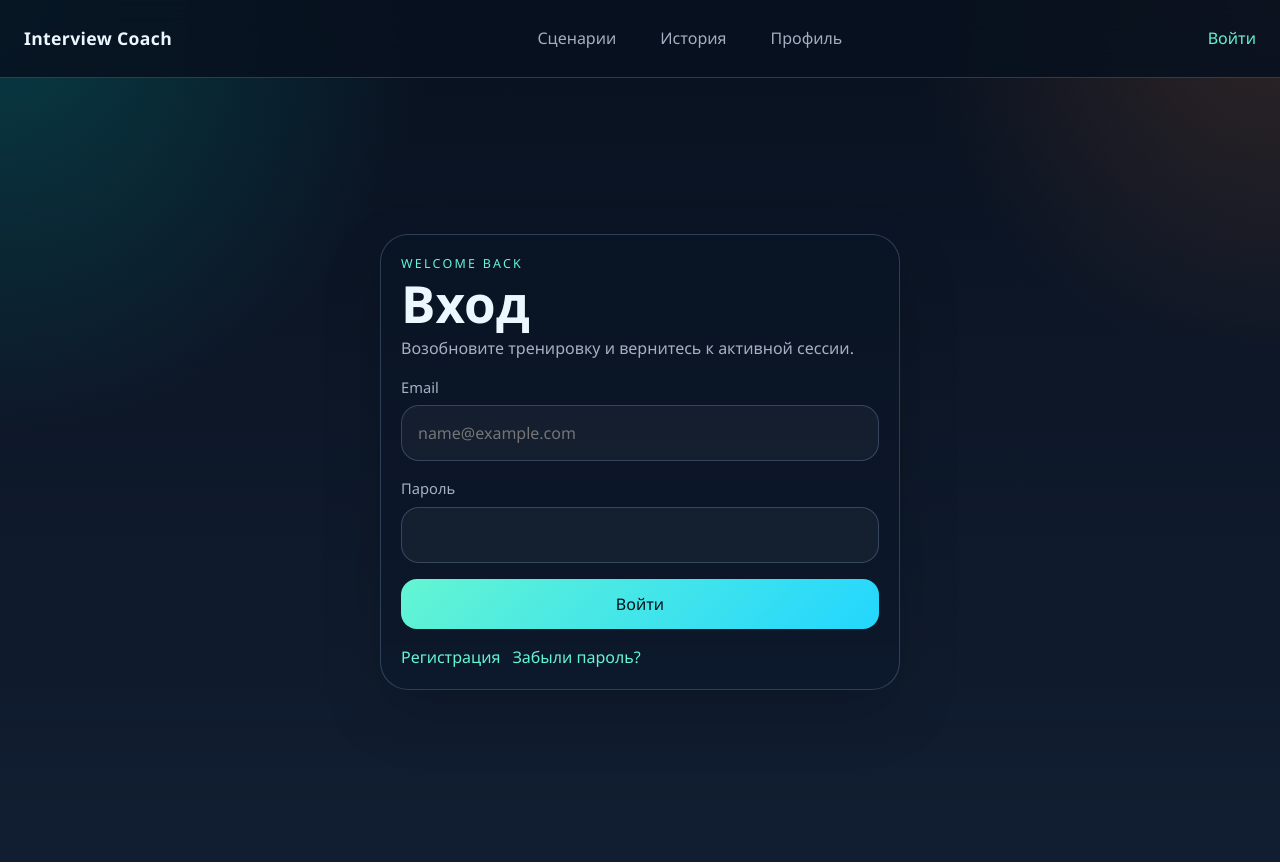
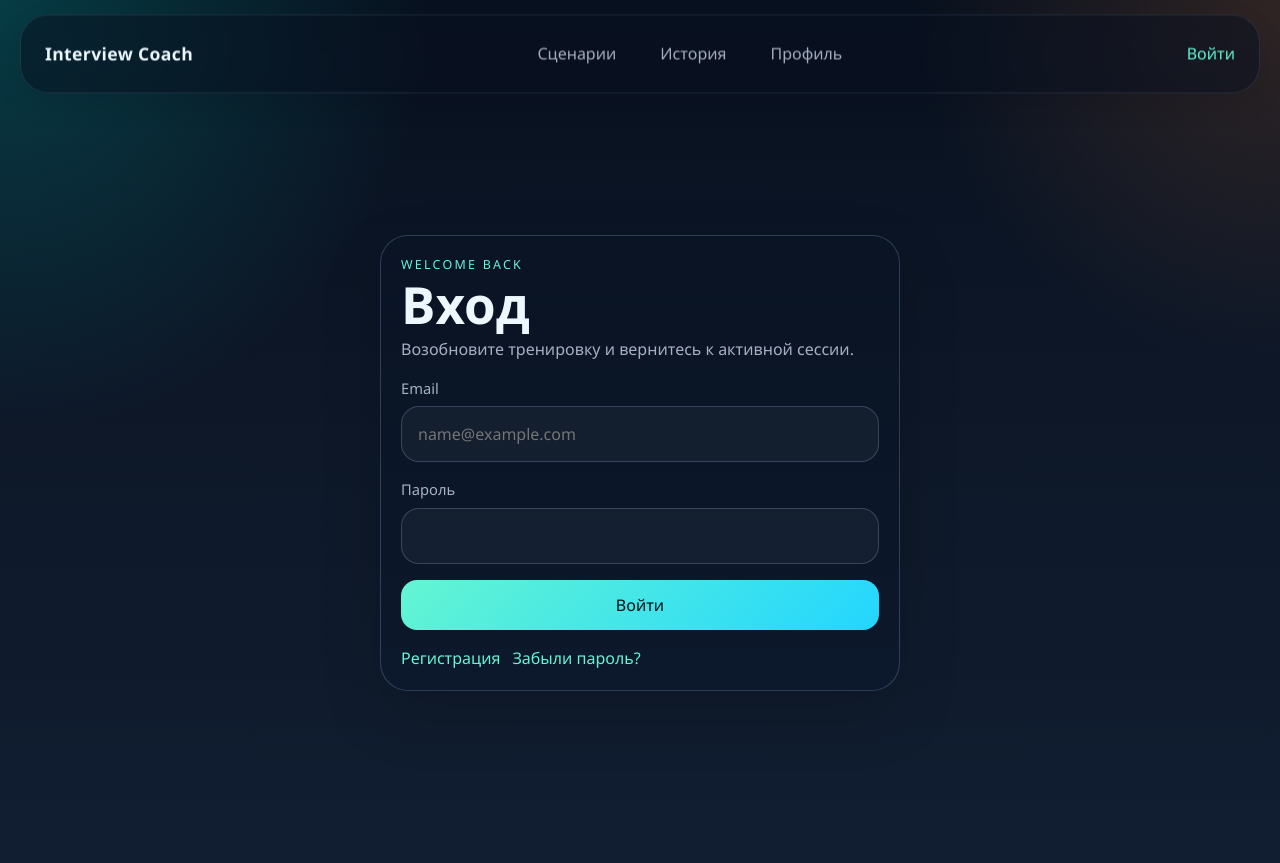
Before and after one commit to Interview-Coach-hse/Interview-Coach-Frontend, a React (Vite) app: page /login in a window 1280 px wide. Built offline with nearby package versions, Linux system fonts and the light colour scheme.

Commit message:
better UI

```diff
--- a/src/shared/layouts/AdminLayout.tsx
+++ b/src/shared/layouts/AdminLayout.tsx
@@ -1,4 +1,6 @@
 import { Link, NavLink, Outlet } from "react-router-dom";
+import { cn } from "@/shared/lib/cn";
+import { useTopbarState } from "@/shared/lib/useTopbarState";
 import { Button } from "@/shared/ui";
 
 const links = [
@@ -8,9 +10,11 @@ const links = [
 ];
 
 export function AdminLayout() {
+  const isScrolled = useTopbarState();
+
   return (
     <div className="shell">
-      <header className="topbar">
+      <header className={cn("topbar", isScrolled && "topbar-scrolled")}>
         <Link to="/admin/users" className="brand">
           Interview Coach Admin
         </Link>
--- a/src/shared/layouts/AppLayout.tsx
+++ b/src/shared/layouts/AppLayout.tsx
@@ -1,5 +1,7 @@
 import { Link, NavLink, Outlet, useNavigate } from "react-router-dom";
 import { authStore } from "@/features/auth/hooks/auth-store";
+import { cn } from "@/shared/lib/cn";
+import { useTopbarState } from "@/shared/lib/useTopbarState";
 import { Button } from "@/shared/ui/Button";
 
 const links = [
@@ -12,12 +14,13 @@ export function AppLayout() {
   const navigate = useNavigate();
   const user = authStore((state) => state.user);
   const clearSession = authStore((state) => state.clearSession);
+  const isScrolled = useTopbarState();
   const isAdmin = user?.role === "ADMIN" || user?.role === "ROLE_ADMIN";
   const navLinks = isAdmin ? [...links, { to: "/admin/users", label: "Админка" }] : links;
 
   return (
     <div className="shell">
-      <header className="topbar">
+      <header className={cn("topbar", isScrolled && "topbar-scrolled")}>
         <Link to="/app/dashboard" className="brand">
           Interview Coach
         </Link>
--- a/src/shared/layouts/PublicLayout.tsx
+++ b/src/shared/layouts/PublicLayout.tsx
@@ -1,4 +1,6 @@
 import { Link, NavLink, Outlet } from "react-router-dom";
+import { cn } from "@/shared/lib/cn";
+import { useTopbarState } from "@/shared/lib/useTopbarState";
 
 const publicLinks = [
   { to: "/profiles", label: "Сценарии" },
@@ -7,9 +9,11 @@ const publicLinks = [
 ];
 
 export function PublicLayout() {
+  const isScrolled = useTopbarState();
+
   return (
     <div className="shell">
-      <header className="topbar">
+      <header className={cn("topbar", isScrolled && "topbar-scrolled")}>
         <Link to="/profiles" className="brand">
           Interview Coach
         </Link>
--- /dev/null
+++ b/src/shared/lib/useTopbarState.ts
@@ -0,0 +1,31 @@
+import { useEffect, useState } from "react";
+
+export function useTopbarState(threshold = 24) {
+  const [isScrolled, setIsScrolled] = useState(false);
+
+  useEffect(() => {
+    let frame = 0;
+
+    const syncScrollState = () => {
+      frame = 0;
+      setIsScrolled(window.scrollY > threshold);
+    };
+
+    const handleScroll = () => {
+      if (frame) return;
+      frame = window.requestAnimationFrame(syncScrollState);
+    };
+
+    syncScrollState();
+    window.addEventListener("scroll", handleScroll, { passive: true });
+
+    return () => {
+      window.removeEventListener("scroll", handleScroll);
+      if (frame) {
+        window.cancelAnimationFrame(frame);
+      }
+    };
+  }, [threshold]);
+
+  return isScrolled;
+}
--- a/src/shared/styles/global.css
+++ b/src/shared/styles/global.css
@@ -87,16 +87,38 @@ textarea {
 
 .topbar {
   position: sticky;
-  top: 0;
+  top: 0.75rem;
   z-index: 10;
   display: flex;
   align-items: center;
   justify-content: space-between;
   gap: 1rem;
+  width: min(1240px, calc(100% - 1.5rem));
+  margin: 0 auto;
   padding: 1rem 1.5rem;
-  background: rgba(8, 17, 31, 0.86);
-  backdrop-filter: blur(16px);
-  border-bottom: 1px solid var(--border);
+  border: 1px solid rgba(176, 208, 255, 0.12);
+  border-radius: 28px;
+  background: rgba(8, 17, 31, 0.52);
+  backdrop-filter: blur(10px);
+  box-shadow: 0 10px 28px rgba(2, 8, 18, 0.12);
+  transition:
+    background 220ms ease,
+    border-color 220ms ease,
+    box-shadow 220ms ease,
+    transform 220ms ease,
+    backdrop-filter 220ms ease;
+}
+
+.topbar-scrolled {
+  background: rgba(8, 17, 31, 0.84);
+  backdrop-filter: blur(18px);
+  border-color: rgba(176, 208, 255, 0.2);
+  box-shadow: 0 18px 48px rgba(2, 8, 18, 0.28);
+  transform: translateY(0);
+}
+
+.topbar:not(.topbar-scrolled) {
+  transform: translateY(0.15rem);
 }
 
 .brand {
@@ -608,6 +630,13 @@ h2 {
     padding-top: 1rem;
   }
 
+  .topbar {
+    top: 0.5rem;
+    width: min(100% - 1rem, 1240px);
+    padding: 0.9rem 1rem;
+    border-radius: 24px;
+  }
+
   .toast-stack {
     right: 0.5rem;
     bottom: 0.5rem;
```
Also changed, not shown: 6 other files (tests, documents, lock files or other folders).
